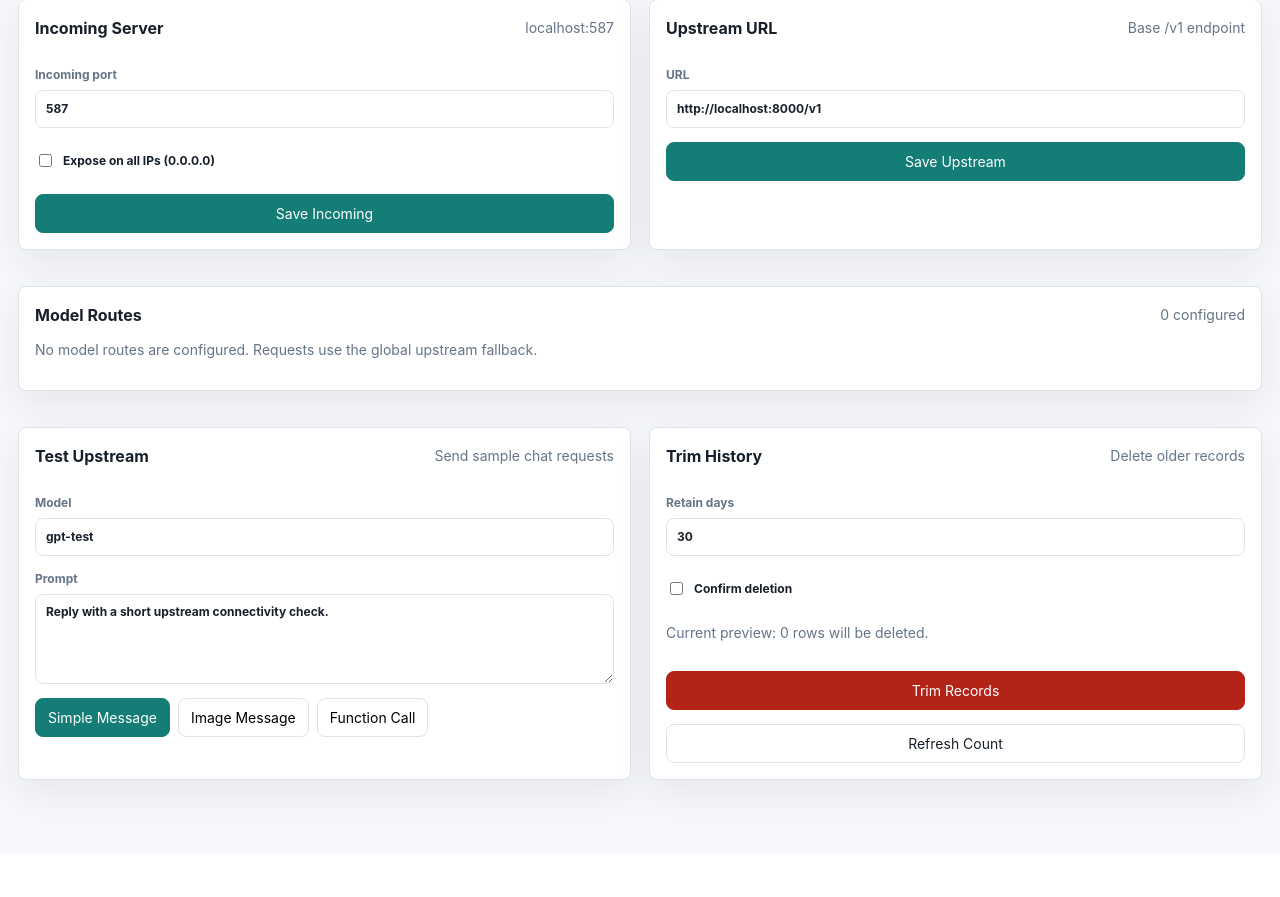
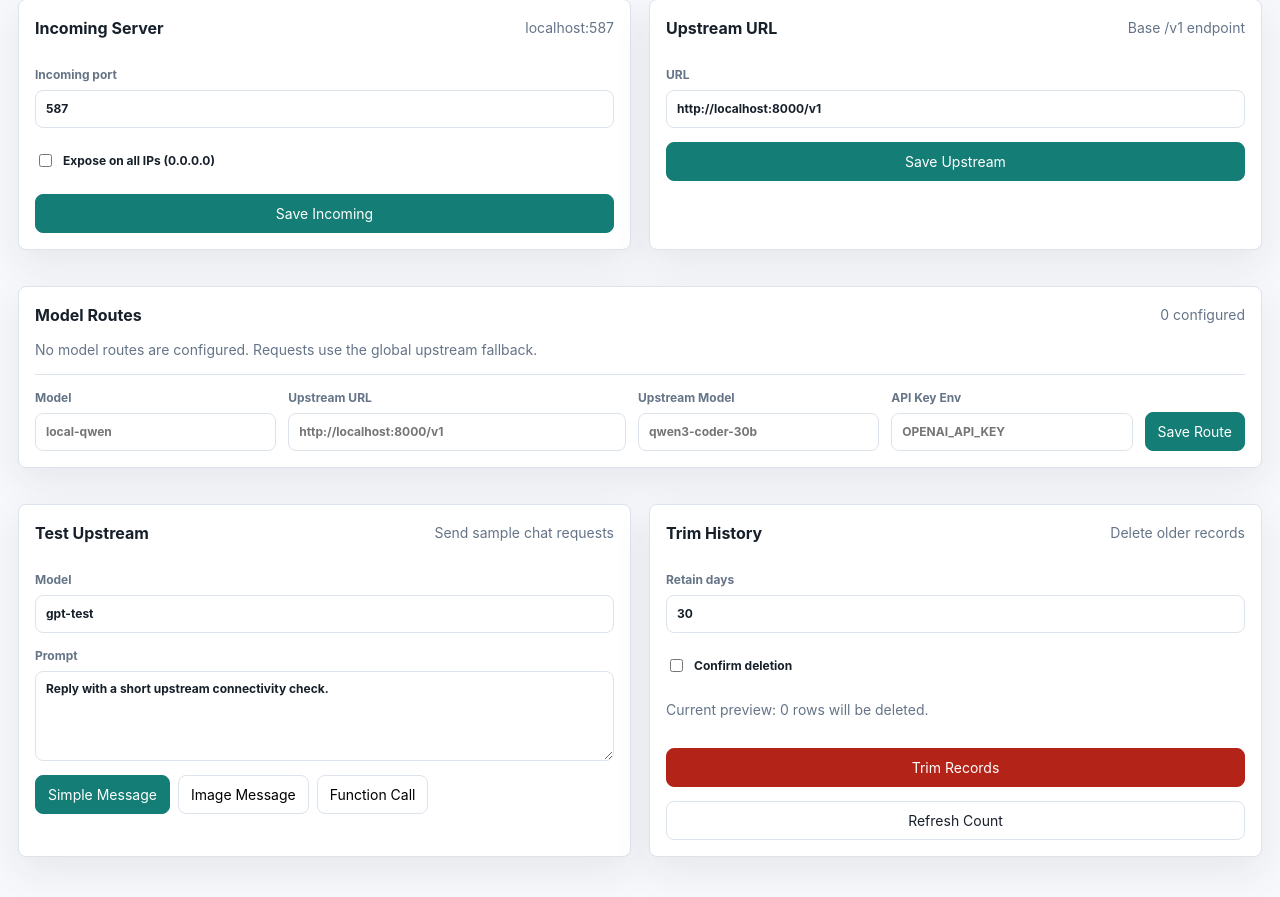
Before and after one commit to shamitv/llm-observe-proxy, a FastAPI app: page /admin/settings in a window 1280 px wide. Shown: the part 180-1077 px from the top of the page. Before the commit the page ends 987 px from the top, so only its background shows below. Run offline with FastAPI, Linux system fonts and the light colour scheme.

Commit message:
feat: manage model routes in settings ui

```diff
--- a/src/llm_observe_proxy/static/styles.css
+++ b/src/llm_observe_proxy/static/styles.css
@@ -473,6 +473,16 @@
   grid-column: 1 / -1;
 }
 
+.model-route-form {
+  display: grid;
+  grid-template-columns: minmax(140px, 1fr) minmax(220px, 1.4fr) minmax(160px, 1fr) minmax(150px, 1fr) auto;
+  gap: 12px;
+  align-items: end;
+  border-top: 1px solid var(--line);
+  margin-top: 14px;
+  padding-top: 14px;
+}
+
 .compact-table {
   max-height: 320px;
   overflow: auto;
@@ -486,6 +496,31 @@
 .model-routes-table code {
   white-space: normal;
   overflow-wrap: anywhere;
+}
+
+.model-routes-table form {
+  margin: 0;
+}
+
+.source-pill {
+  display: inline-flex;
+  align-items: center;
+  min-height: 26px;
+  border-radius: 999px;
+  background: var(--surface-2);
+  padding: 3px 9px;
+  color: var(--muted);
+  font-size: 12px;
+  font-weight: 700;
+}
+
+.source-ui {
+  color: var(--brand-strong);
+}
+
+.compact-button {
+  min-height: 30px;
+  padding: 5px 9px;
 }
 
 .key-state-missing {
@@ -677,6 +712,7 @@
 
 @media (max-width: 1040px) {
   .toolbar,
+  .model-route-form,
   .run-start-form,
   .split,
   .settings-grid {
--- a/src/llm_observe_proxy/templates/settings.html
+++ b/src/llm_observe_proxy/templates/settings.html
@@ -59,15 +59,22 @@
       <table class="model-routes-table">
         <thead>
           <tr>
+            <th>Source</th>
             <th>Model</th>
             <th>Upstream</th>
             <th>Upstream Model</th>
             <th>API Key</th>
+            <th>Actions</th>
           </tr>
         </thead>
         <tbody>
           {% for route in configured_model_routes %}
           <tr>
+            <td>
+              <span class="source-pill source-{{ route.source }}">
+                {{ 'Settings' if route.editable else 'Startup' }}
+              </span>
+            </td>
             <td><code>{{ route.model }}</code></td>
             <td><code>{{ route.upstream_url }}</code></td>
             <td><code>{{ route.upstream_model }}</code></td>
@@ -81,6 +88,16 @@
               <small>direct key</small>
               {% endif %}
             </td>
+            <td>
+              {% if route.editable %}
+              <form method="post" action="/admin/settings/model-routes/delete">
+                <input type="hidden" name="model" value="{{ route.model }}">
+                <button class="button danger compact-button" type="submit">Delete</button>
+              </form>
+              {% else %}
+              <span class="muted">Locked</span>
+              {% endif %}
+            </td>
           </tr>
           {% endfor %}
         </tbody>
@@ -89,6 +106,25 @@
     {% else %}
     <p class="muted">No model routes are configured. Requests use the global upstream fallback.</p>
     {% endif %}
+    <form class="model-route-form" method="post" action="/admin/settings/model-routes">
+      <label>
+        Model
+        <input name="model" placeholder="local-qwen" required>
+      </label>
+      <label>
+        Upstream URL
+        <input name="upstream_url" placeholder="http://localhost:8000/v1" required>
+      </label>
+      <label>
+        Upstream Model
+        <input name="upstream_model" placeholder="qwen3-coder-30b">
+      </label>
+      <label>
+        API Key Env
+        <input name="api_key_env" placeholder="OPENAI_API_KEY">
+      </label>
+      <button class="button primary" type="submit">Save Route</button>
+    </form>
   </article>
 
   <form class="panel form-panel" method="post" action="/admin/settings/test-upstream">
```
